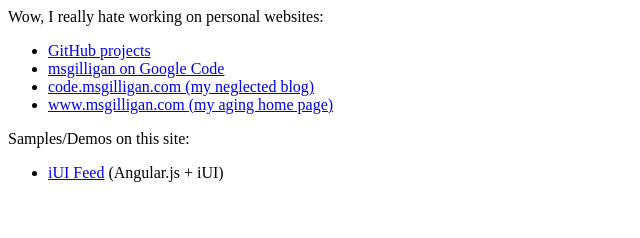
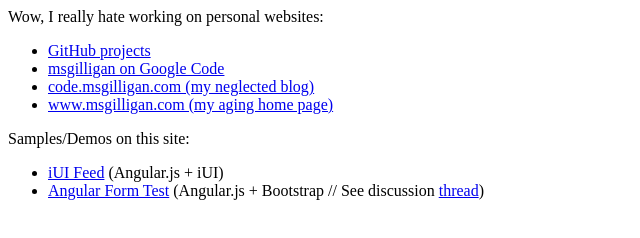
Before and after one commit to msgilligan/msgilligan.github.io, a plain HTML site: page index.html in a window 1280 px wide. Shown: the whole page, without its empty margins (0-640 px from the left). Drawn offline with Linux system fonts and the light colour scheme.

Commit message:
Add linke to Angular Form Test (Angular + Bootstrap)

```diff
--- a/index.html
+++ b/index.html
@@ -13,6 +13,7 @@
 	<p>Samples/Demos on this site:</p>
 	<ul>
 		<li><a href="samples/angular-iui/iuifeed/">iUI Feed</a> (Angular.js + iUI)</li>
+		<li><a href="samples/angular-bootstrap/index.html">Angular Form Test</a> (Angular.js + Bootstrap // See discussion <a href="https://groups.google.com/forum/#!topic/angular/jgg0mwuczrg/discussion">thread</a>)</li>
 	</ul>
 </body>
 </html>
```
